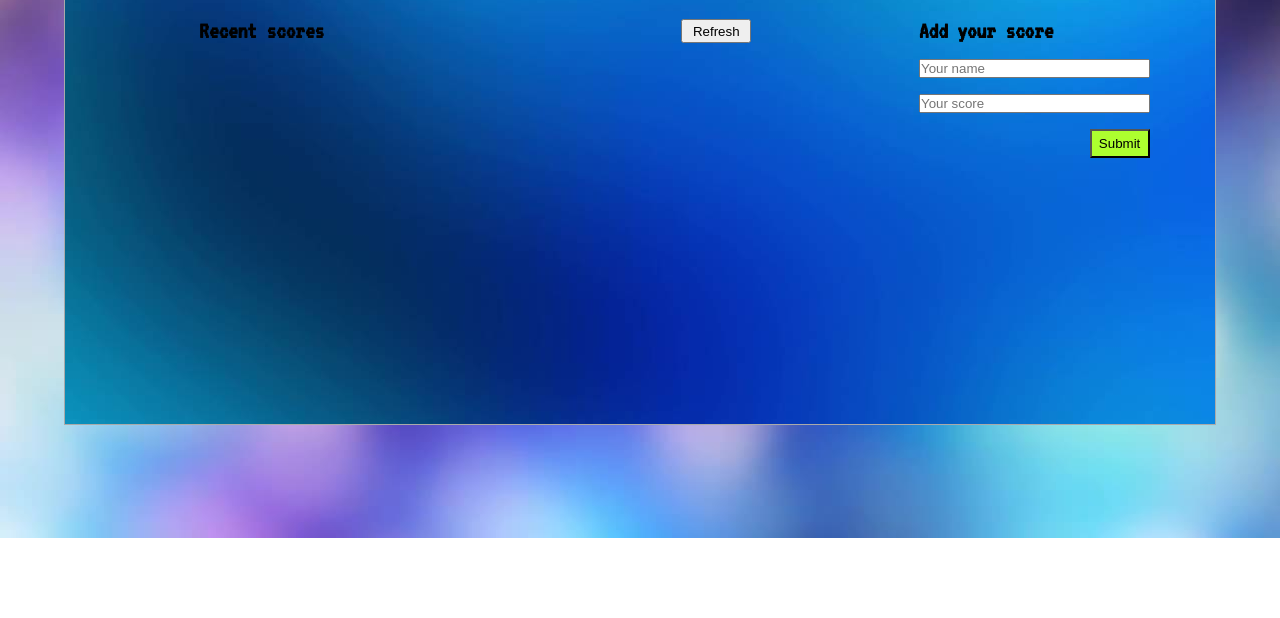
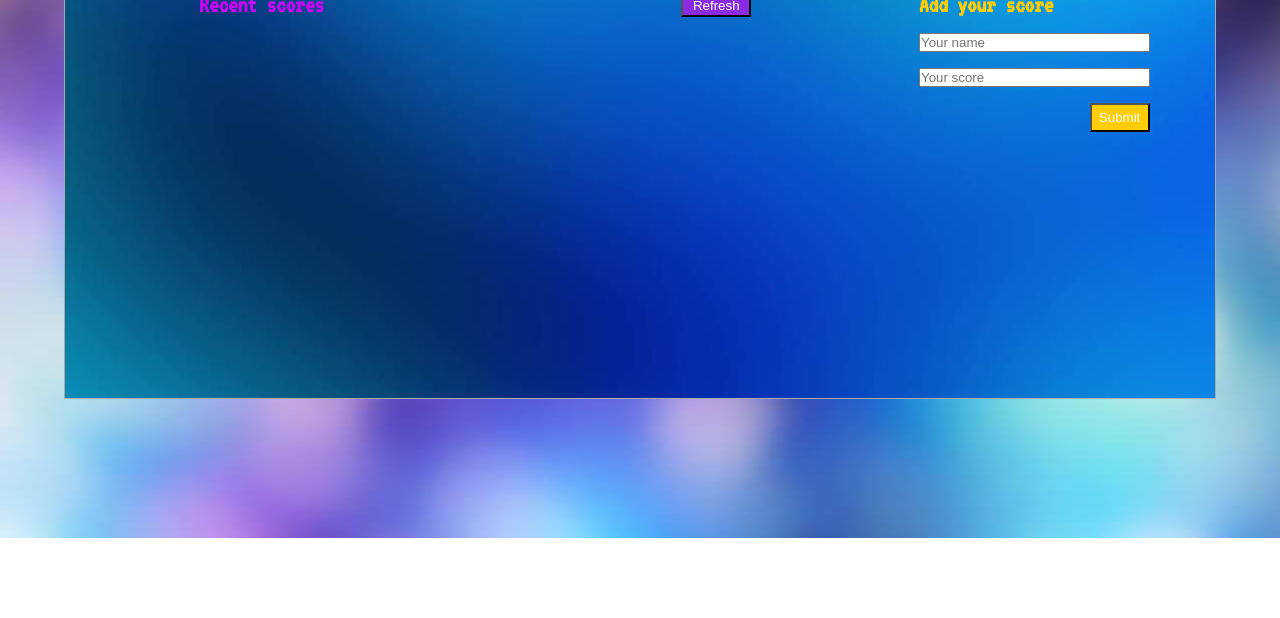
Before and after one commit to AckonSamuel/Leaderboard, a website built with webpack: page src/index.html in a window 1280 px wide. Shown: the part 182-800 px from the top of the page. Built offline with nearby package versions, Linux system fonts and the light colour scheme; no server answers.

Commit message:
Add more styles

```diff
--- a/src/style.css
+++ b/src/style.css
@@ -8,6 +8,7 @@
   font-family: 'VT323', monospace;
   background: url('../images/backimg.jpg') no-repeat;
   background-size: cover;
+  line-height: 1.5em;
 }
 
 .grid-container {
@@ -44,10 +45,16 @@
   grid-area: recent;
 }
 
+h2 {
+  color:rgb(197, 9, 239);
+}
+
 .refresh {
   grid-area: refresh;
   width: 70px;
   margin-left: auto;
+  color: #fff;
+  background-color: blueviolet;
 }
 
 .contain-scores {
@@ -81,6 +88,10 @@
   gap: 1em;
 }
 
+.add-score h2 {
+ color: rgb(255, 205, 5);
+}
+
 form {
   display: flex;
   flex-direction: column;
@@ -91,7 +102,8 @@
   width: 60px;
   padding: 5px;
   align-self: flex-end;
-  background-color: greenyellow;
+  background-color: rgb(255, 205, 5);
+  color: white;
 }
 
 footer {
```
